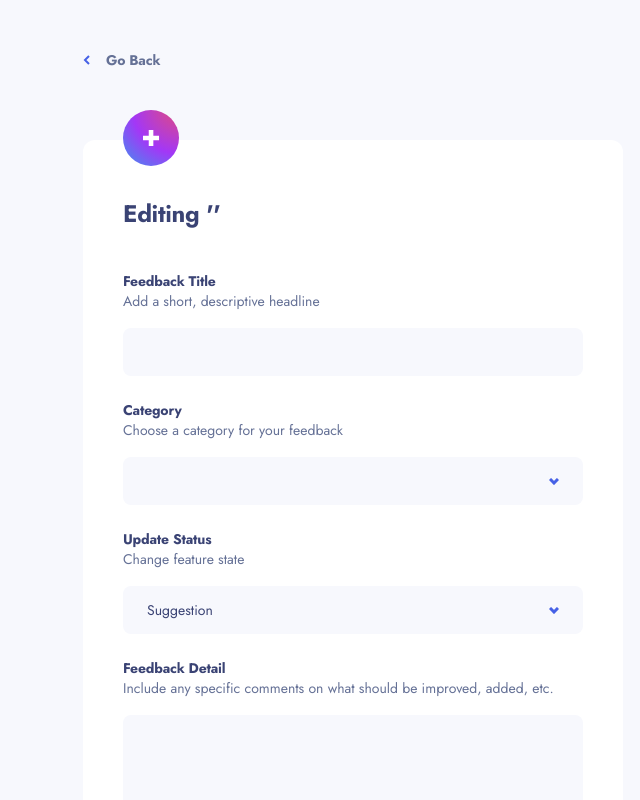
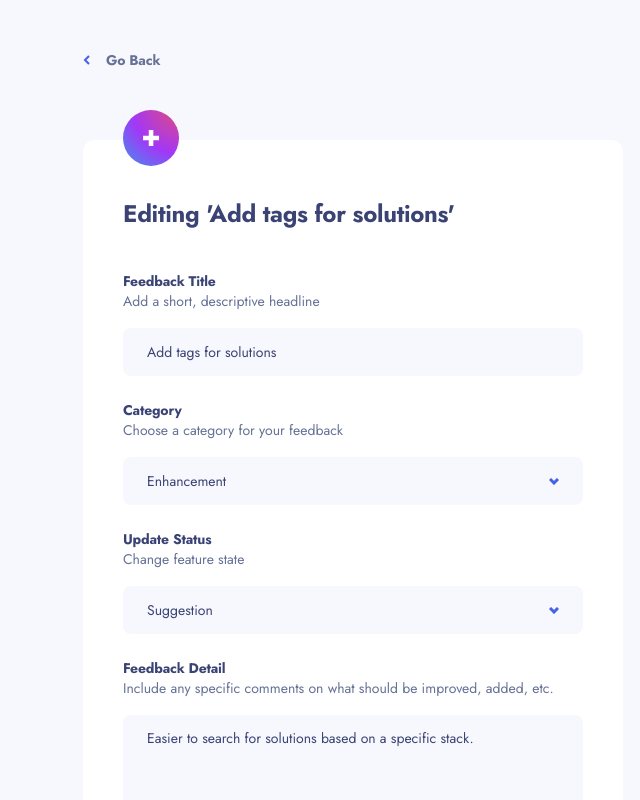
Before and after one commit to FlorianGmz/Frontend-Mentor-Challenges, a React (Vite) app in the folder product-feedback/: page /feedback/1/edit in a window 1280 px wide. Shown: the top 800 px of the page, without its empty margins (287-927 px from the left). Built offline with nearby package versions, Linux system fonts and the light colour scheme.

Commit message:
FeedbackEditPage refresh fix

```diff
--- a/product-feedback/src/components/CreateFeedbackPage/DropdownCategory.tsx
+++ b/product-feedback/src/components/CreateFeedbackPage/DropdownCategory.tsx
@@ -41,6 +41,7 @@ const DropdownCategory: React.FC<DropdownCategoryProps> = ({
       <ul className="flex h-auto w-[279px] flex-col justify-between rounded-xl bg-bt-white_def text-[13px] text-feedback-description md:w-[460px] md:text-[14px]">
         {categories.map((category, index) => (
           <li
+            key={category}
             className="flex flex-col"
             onClick={() => handleCategoryClick(category)}
           >
--- a/product-feedback/src/components/FeedbackEditPage/FeedbackEditPage.tsx
+++ b/product-feedback/src/components/FeedbackEditPage/FeedbackEditPage.tsx
@@ -9,40 +9,39 @@ import StatusInput from "./StatusInput";
 import { useFeedbacks } from "../../contexts/FeedbackContext";
 import FormButton from "../ui/FormButton";
 import toast from "react-hot-toast";
+import { FeedbackType } from "../../@types/type";
 
 const FeedbackEditPage = () => {
   const navigate = useNavigate();
   const { id } = useParams<{ id: string }>();
 
-  const {
-    getFeedback,
-    allFeedbacks,
-    currentFeedback,
-    editFeedback,
-    deleteFeedback,
-  } = useFeedbacks();
+  const { getFeedback, currentFeedback, editFeedback, deleteFeedback } =
+    useFeedbacks();
 
   useEffect(() => {
     if (id) {
       getFeedback(id);
     }
-  }, [id, allFeedbacks]);
+  }, [id, getFeedback]);
 
-  const [feedbackTitle, setFeedbackTitle] = useState(
-    currentFeedback?.title || "",
-  );
-  const [selectedCategory, setSelectedCategory] = useState(
-    currentFeedback?.category || "",
-  );
-  const [selectedStatus, setSelectedStatus] = useState(
-    currentFeedback?.status || "suggestion",
-  );
-  const [feedbackDescription, setDescription] = useState(
-    currentFeedback?.description || "",
-  );
+  const [feedbackTitle, setFeedbackTitle] = useState("");
+  const [selectedCategory, setSelectedCategory] = useState("");
+  const [selectedStatus, setSelectedStatus] =
+    useState<FeedbackType["status"]>("suggestion");
+  const [feedbackDescription, setDescription] = useState("");
 
   const [emptyTitle, setEmptyTitle] = useState(false);
   const [emptyDescription, setEmptyDescription] = useState(false);
+
+  // Update the form fields when currentFeedback is loaded
+  useEffect(() => {
+    if (currentFeedback) {
+      setFeedbackTitle(currentFeedback.title);
+      setSelectedCategory(currentFeedback.category);
+      setSelectedStatus(currentFeedback.status);
+      setDescription(currentFeedback.description);
+    }
+  }, [currentFeedback]);
 
   const validateForm = () => {
     const isTitleEmpty = !feedbackTitle?.trim();
--- a/product-feedback/src/components/ui/Feedback/Request.tsx
+++ b/product-feedback/src/components/ui/Feedback/Request.tsx
@@ -14,19 +14,19 @@ const Request: React.FC<RequestProps> = ({
   description,
   page,
 }) => {
-  const roadmapPage = page === "roadmap";
+  const isRoadmapPage = page === "roadmap";
   return (
     <>
       <h3
         className={`mb-[9px] text-[13px] font-bold text-el-font_def group-hover:text-bt-blue_def md:mb-0 md:flex md:flex-col md:justify-between ${
-          roadmapPage ? "md:text-[13px] xl:text-h3" : "md:text-h3"
+          isRoadmapPage ? "md:text-[13px] xl:text-h3" : "md:text-h3"
         }`}
       >
         {title}
       </h3>
       <p
         className={`h-[45px] text-[13px] text-feedback-description md:h-auto ${
-          roadmapPage ? "md:text-[13px] xl:text-[16px]" : "md:text-body-1"
+          isRoadmapPage ? "md:text-[13px] xl:text-[16px]" : "md:text-body-1"
         }`}
       >
         {description}
--- a/product-feedback/src/components/ui/Feedback/Upvote.tsx
+++ b/product-feedback/src/components/ui/Feedback/Upvote.tsx
@@ -6,6 +6,17 @@ interface UpvoteProps {
   feedbackId: number;
   page: string;
 }
+
+const UpvoteArrow: React.FC = () => (
+  <svg
+    width="10"
+    height="7"
+    xmlns="http://www.w3.org/2000/svg"
+    className="stroke-bt-blue_def group-disabled:stroke-bt-white_def"
+  >
+    <path d="M1 6l4-4 4 4" strokeWidth="2.3" fill="none" fillRule="evenodd" />
+  </svg>
+);
 
 const Upvote: React.FC<UpvoteProps> = ({ upvotes, feedbackId, page }) => {
   const { addVote, votedFeedbackId } = useFeedbacks();
@@ -29,19 +40,7 @@ const Upvote: React.FC<UpvoteProps> = ({ upvotes, feedbackId, page }) => {
       }`}
       onClick={handleClick}
     >
-      <svg
-        width="10"
-        height="7"
-        xmlns="http://www.w3.org/2000/svg"
-        className="stroke-bt-blue_def group-disabled:stroke-bt-white_def"
-      >
-        <path
-          d="M1 6l4-4 4 4"
-          strokeWidth="2.3"
-          fill="none"
-          fillRule="evenodd"
-        />
-      </svg>
+      <UpvoteArrow />
       <span className="text-[13px] font-bold text-el-font_def group-disabled:text-bt-white_def">
         {upvotes}
       </span>
```
